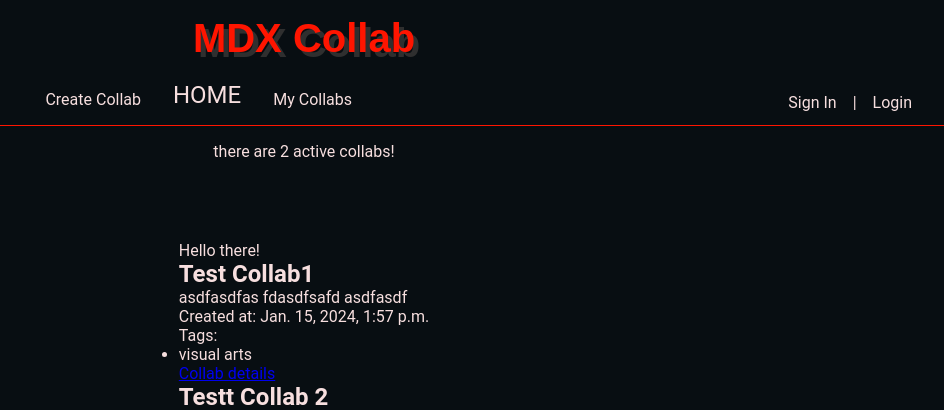
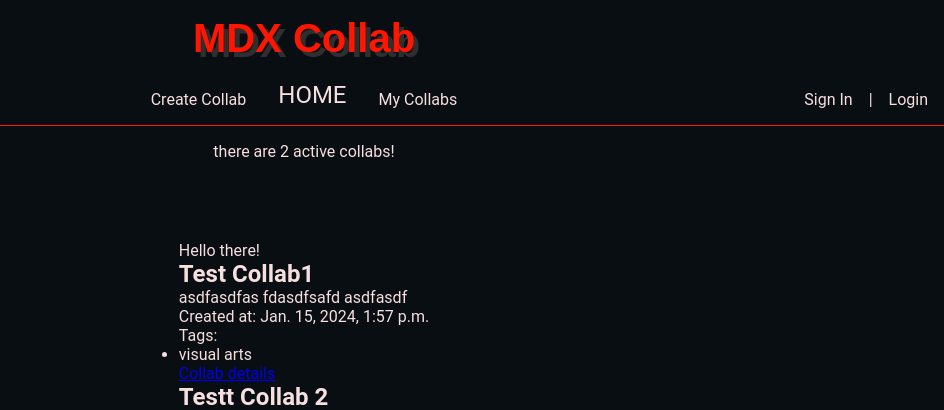
Before and after one commit to DomanskiFilip/MyCollab, a Django app: page / in a window 1280 px wide. Shown: the top 410 px of the page, without its empty margins (336-1280 px from the left). Run offline with Django 4.2, Linux system fonts and the light colour scheme; data comes from the database, SQL or seed files in the repository.

Commit message:
navbar optimalisation

```diff
--- a/Core/static/Core/style.css
+++ b/Core/static/Core/style.css
@@ -56,20 +56,22 @@ header {
 nav {
     width: 100%;
     display: flex;
-    flex-direction: column;
-    justify-content: center;
-    align-items: center;
-    margin-bottom: 5rem;
+    flex-direction: row;
+    align-items: flex-end;
 }
 
     nav ul {
         display: flex;
         flex-direction: row;
-        justify-content: center;
+        justify-content: flex-end;
         list-style-type: none;
-        width: 100%;
         border-bottom: 1px solid var(--text-highlite);
         margin-bottom: 1rem;
+        width: 100%;
+    }
+
+    nav ul:nth-of-type(2) {
+        justify-content: center;
     }
 
         nav ul li {
@@ -90,16 +92,7 @@ nav {
                 display: flex;
                 flex-direction: row;
                 align-items: flex-end;
-                flex: 1;
             }
-
-            nav ul li:nth-of-type(4)  {
-                display: flex;
-                flex-direction: row;
-                align-self: flex-end;
-                width: 42.5%;
-            }
-
 
                 nav ul li:nth-of-type(1) a {
                     font-size: 1rem;
@@ -109,16 +102,22 @@ nav {
                     font-size: 1rem;
                 }
 
-                nav ul li:nth-of-type(4) a {
-                    font-size: 1rem;
-                    margin-left: 1rem;
-                    margin-right: 1rem;
-                }
-
                 nav ul li a:hover {
                     color: var(--text-highlite);
                     border-bottom: 1px solid var(--text-highlite);
                 }
+
+    nav ul:nth-of-type(3) li a:nth-of-type(1) {
+        margin-right: 1rem;
+    }
+
+    nav ul:nth-of-type(3) li a:nth-of-type(2) {
+        margin-left: 1rem;
+    }
+
+#activeCollabs:nth-of-type(1){
+    margin-bottom: 5rem;
+}
 
 footer {
     height: 5rem;
--- a/Core/templates/Core/base.html
+++ b/Core/templates/Core/base.html
@@ -15,15 +15,17 @@
     </header>
 
     <nav>
+        <ul></ul>
         <ul>
             <li><a href="">Create Collab</a></li>
             <li><a href="">HOME</a></li>
             <li><a href="">My Collabs</a></li>
+        </ul>
+        <ul>
             <li><a href="">Sign In</a> | <a href="">Login</a></li>
         </ul>
-        <p>there are {{ active_collabs_count }} active collabs!</p>
     </nav>
-
+    <p id="activeCollabs">there are {{ active_collabs_count }} active collabs!</p>
 
     <main>
         {% block content %}{% endblock %}
```
